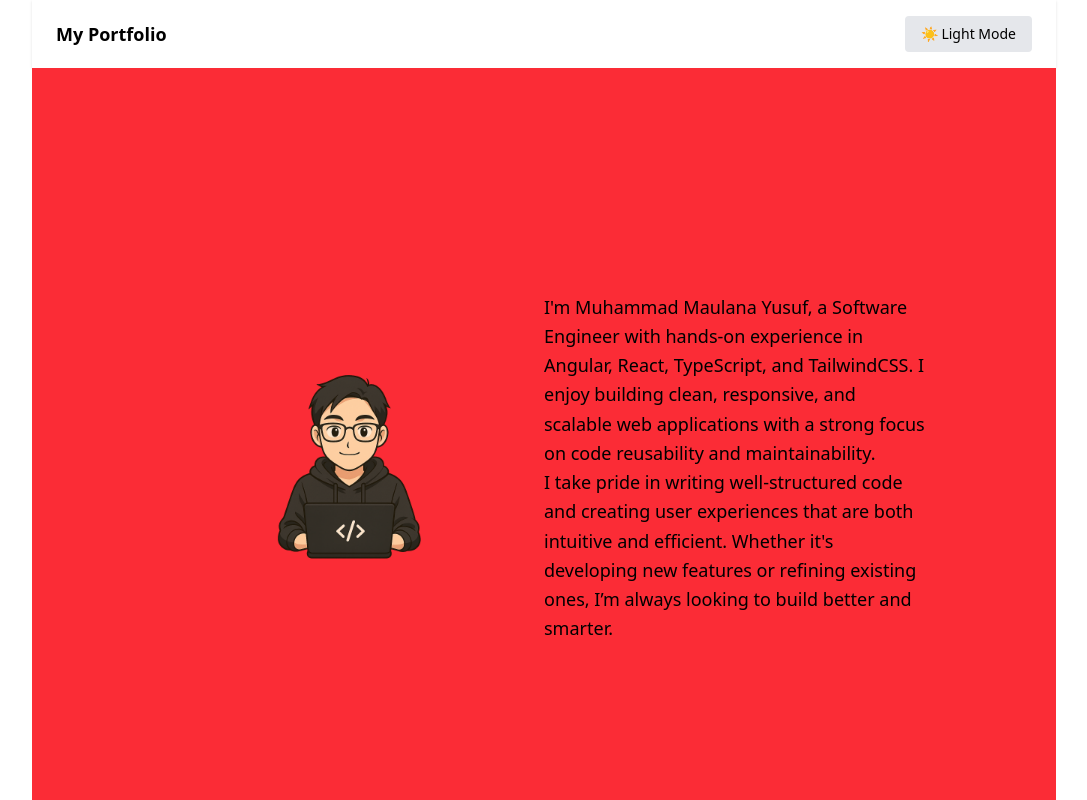
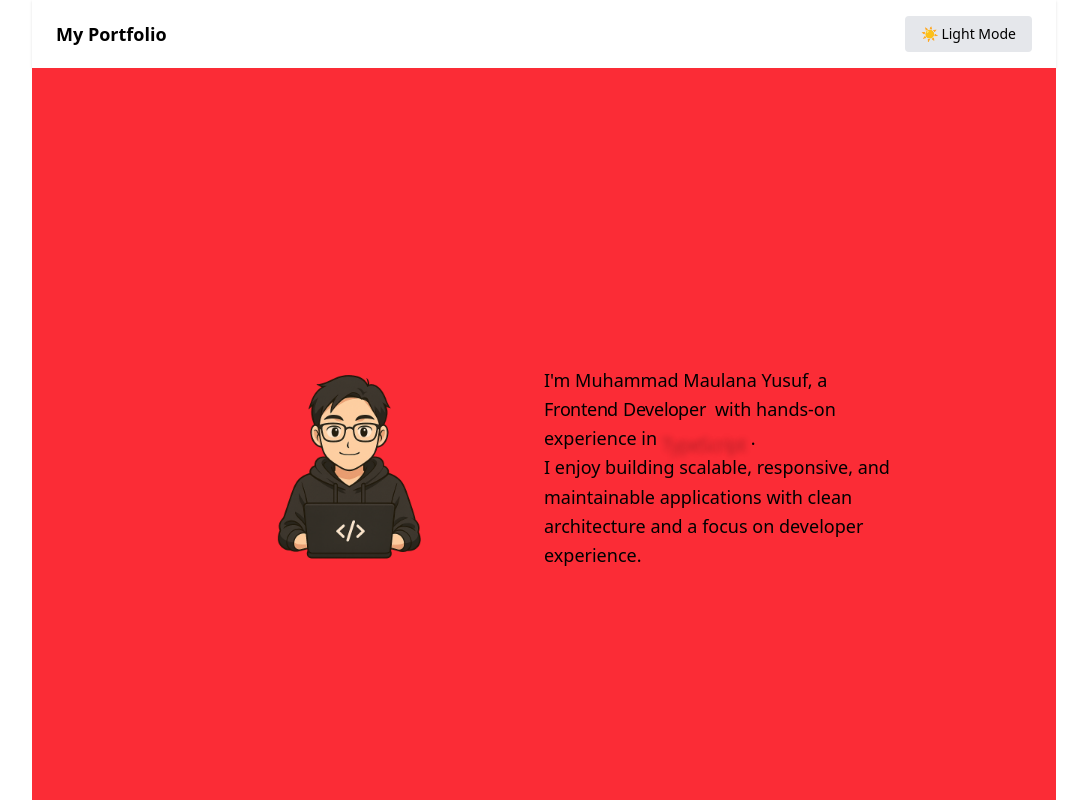
Before and after one commit to mmy-lana/my-portfolio-2025, an Angular app: page / in a window 1280 px wide. Shown: the top 800 px of the page, without its empty margins (96-1183 px from the left). Built offline with nearby package versions, Linux system fonts and the light colour scheme; what tailwindcss-animated would draw is missing.

Commit message:
feat: adding new about using ui.aceternity animation setup

```diff
--- a/package.json
+++ b/package.json
@@ -19,8 +19,11 @@
     "@angular/platform-browser-dynamic": "^19.2.0",
     "@angular/router": "^19.2.0",
     "@tailwindcss/postcss": "^4.1.3",
+    "clsx": "^2.1.1",
+    "motion": "^12.6.3",
     "postcss": "^8.5.3",
     "rxjs": "~7.8.0",
+    "tailwind-merge": "^3.2.0",
     "tailwindcss": "^4.1.3",
     "tailwindcss-animated": "^2.0.0",
     "tslib": "^2.3.0",
--- a/src/app/components/about/about.component.html
+++ b/src/app/components/about/about.component.html
@@ -1,21 +1,18 @@
-<div
-  class="animate-fade-down animate-ease-in-out animate-normal animate-fill-forwards flex justify-center items-center flex-col">
+<div class="animate-fade-down flex justify-center items-center flex-col">
   <div class="flex flex-col md:flex-row w-full md:w-3/4 mx-auto justify-center items-center">
     <div class="w-full md:w-1/2 flex justify-center">
-      <img src="./../../../assets/icons/me-icons.png" class="w-[50%]" />
+      <img src="assets/icons/me-icons.png" class="w-[50%]" />
     </div>
     <div class="w-full md:w-1/2 text-center md:text-left">
       <h1 class="text-base md:text-lg font-medium leading-relaxed">
-        I'm Muhammad Maulana Yusuf, a Software Engineer with hands-on experience in Angular, React,
-        TypeScript, and
-        TailwindCSS. I enjoy building clean, responsive, and scalable web applications with a strong focus on code
-        reusability
-        and maintainability.
+        I'm Muhammad Maulana Yusuf, a
+        <app-flip-words [words]="roles" [duration]="3000"></app-flip-words>
+        with hands-on experience in
+        <app-flip-words [words]="skills" [duration]="2500"></app-flip-words>.
       </h1>
       <h1 class="text-base md:text-lg font-medium leading-relaxed">
-        I take pride in writing well-structured code and creating user experiences that are both intuitive and
-        efficient.
-        Whether it's developing new features or refining existing ones, I’m always looking to build better and smarter.
+        I enjoy building scalable, responsive, and maintainable applications with clean architecture and a focus on
+        developer experience.
       </h1>
     </div>
   </div>
--- a/src/app/components/about/about.component.ts
+++ b/src/app/components/about/about.component.ts
@@ -1,12 +1,24 @@
 import { Component } from '@angular/core';
+import { FlipWordsComponent } from '../../shared/flip-words/flip-words.component';
 
 @Component({
   selector: 'app-about',
   standalone: true,
-  imports: [],
+  imports: [FlipWordsComponent],
   templateUrl: './about.component.html',
   styleUrl: './about.component.css'
 })
 export class AboutComponent {
+  roles: string[] = [
+    'Software Engineer',
+    'Frontend Developer',
+    'Web Engineer',
+    'Angular Enthusiast'
+  ];
 
+  skills: string[] = [
+    'Angular',
+    'React',
+    'TypeScript'
+  ];
 }
--- /dev/null
+++ b/src/app/shared/flip-words/flip-words.component.css
@@ -0,0 +1,16 @@
+@keyframes fade-in {
+  0% {
+    opacity: 0;
+    transform: translateY(10px) scale(1.1);
+    filter: blur(4px);
+  }
+  100% {
+    opacity: 1;
+    transform: translateY(0px) scale(1);
+    filter: blur(0);
+  }
+}
+
+.animate-fade-in {
+  animation: fade-in 0.5s ease forwards;
+}
--- /dev/null
+++ b/src/app/shared/flip-words/flip-words.component.html
@@ -0,0 +1,14 @@
+<span class="relative inline-block transition-all duration-500 ease-in-out">
+  <ng-container *ngIf="currentWord">
+    <ng-container *ngFor="let word of currentWord.split(' '); let wi = index">
+      <span class="inline-block whitespace-nowrap">
+        <ng-container *ngFor="let letter of word.split(''); let li = index">
+          <span class="inline-block animate-fade-in tracking-tight">
+            {{ letter }}
+          </span>
+        </ng-container>
+        <span class="inline-block">&nbsp;</span>
+      </span>
+    </ng-container>
+  </ng-container>
+</span>
--- /dev/null
+++ b/src/app/shared/flip-words/flip-words.component.ts
@@ -0,0 +1,25 @@
+import { CommonModule } from '@angular/common';
+import { Component, Input, OnInit } from '@angular/core';
+
+@Component({
+  selector: 'app-flip-words',
+  templateUrl: './flip-words.component.html',
+  standalone: true, // <-- standalone component
+  imports: [CommonModule], // <-- Important!
+  styleUrls: ['./flip-words.component.css']
+})
+export class FlipWordsComponent implements OnInit {
+  @Input() words: string[] = [];
+  @Input() duration: number = 3000;
+
+  currentWord: string = '';
+  private wordIndex = 0;
+
+  ngOnInit(): void {
+    this.currentWord = this.words[0];
+    setInterval(() => {
+      this.wordIndex = (this.wordIndex + 1) % this.words.length;
+      this.currentWord = this.words[this.wordIndex];
+    }, this.duration);
+  }
+}
--- /dev/null
+++ b/src/app/utils/cn/cn.util.ts
@@ -0,0 +1,6 @@
+import clsx, { ClassValue } from 'clsx';
+import { twMerge } from 'tailwind-merge';
+
+export function cn(...inputs: ClassValue[]) {
+  return twMerge(clsx(inputs));
+}
```
Also changed, not shown: 2 other files (tests, documents, lock files or other folders).
